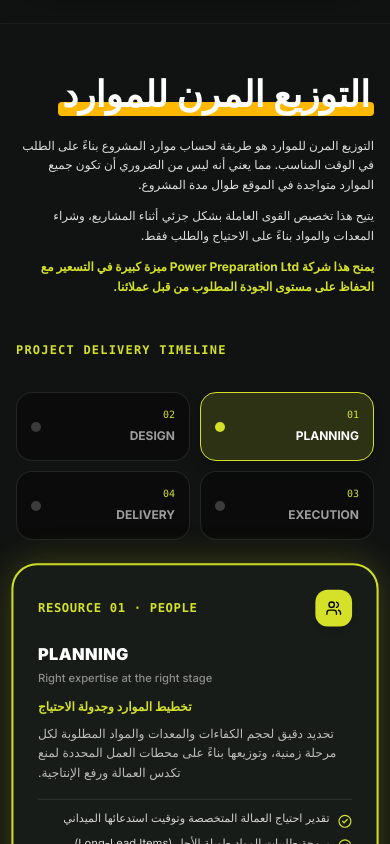
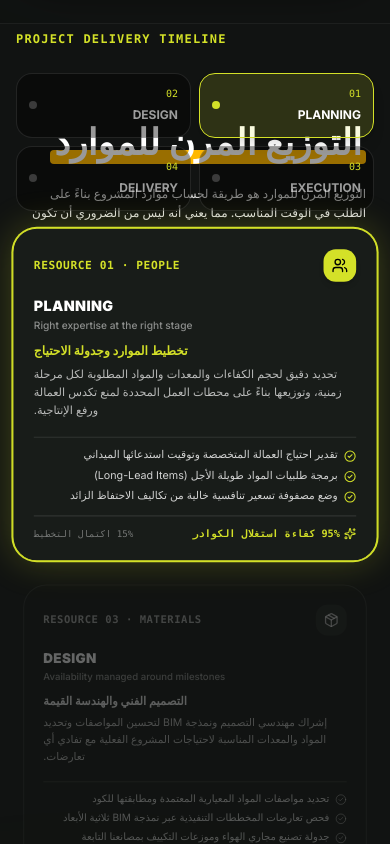
Before and after one commit to ahmedbondok2019/power-react, a React (Vite) app: page /strategy in a window 390 px wide. Shown: the part 4200-5044 px from the top of the page. Built offline with nearby package versions, Linux system fonts and the light colour scheme; a web font is replaced by a local one.

Commit message:
Fix timeline pinning trigger so header scrolls naturally and pinning locks perfectly on the full-screen timeline and cards

```diff
--- a/src/components/strategy/AgileResourcingSection.jsx
+++ b/src/components/strategy/AgileResourcingSection.jsx
@@ -1,4 +1,4 @@
-import React, { useRef, useState, useEffect } from 'react';
+import React, { useRef, useState } from 'react';
 import { gsap } from 'gsap';
 import { ScrollTrigger } from 'gsap/ScrollTrigger';
 import { useGSAP } from '@gsap/react';
@@ -96,20 +96,19 @@ const TIMELINE_STAGES = [
 
 const AgileResourcingSection = () => {
   const [activeIdx, setActiveIdx] = useState(0);
-  const sectionRef = useRef(null);
-  const pinnedContentRef = useRef(null);
+  const triggerContainerRef = useRef(null);
+  const pinnedTimelineRef = useRef(null);
   const scrollTriggerInstanceRef = useRef(null);
-  const isWheelingRef = useRef(false);
 
-  // GSAP ScrollTrigger Pin to lock the viewport and scrub through stages
+  // GSAP ScrollTrigger Pin: Pins ONLY the Timeline & Cards when they arrive in full view
   useGSAP(() => {
     const totalStages = TIMELINE_STAGES.length; // 4
 
     const st = ScrollTrigger.create({
-      trigger: sectionRef.current,
+      trigger: triggerContainerRef.current,
       start: "top top",
-      end: `+=${totalStages * 800}`, // Scroll distance for 4 stages
-      pin: pinnedContentRef.current,
+      end: `+=${totalStages * 800}`,
+      pin: pinnedTimelineRef.current,
       pinSpacing: true,
       scrub: 0.5,
       anticipatePin: 1,
@@ -126,30 +125,7 @@ const AgileResourcingSection = () => {
     return () => {
       st.kill();
     };
-  }, { scope: sectionRef });
-
-  // Direct wheel stepping to smoothly lock & flip between timeline stages
-  const handleWheel = (e) => {
-    if (isWheelingRef.current) return;
-
-    if (Math.abs(e.deltaY) > 20 || Math.abs(e.deltaX) > 20) {
-      const isDown = e.deltaY > 0 || e.deltaX > 0;
-
-      // If scrolling down and haven't reached last stage, or scrolling up and haven't reached first stage
-      if ((isDown && activeIdx < TIMELINE_STAGES.length - 1) || (!isDown && activeIdx > 0)) {
-        e.preventDefault();
-        e.stopPropagation();
-
-        isWheelingRef.current = true;
-        const nextIdx = isDown ? activeIdx + 1 : activeIdx - 1;
-        goToStage(nextIdx);
-
-        setTimeout(() => {
-          isWheelingRef.current = false;
-        }, 400);
-      }
-    }
-  };
+  }, { scope: triggerContainerRef });
 
   const goToStage = (idx) => {
     setActiveIdx(idx);
@@ -166,25 +142,17 @@ const AgileResourcingSection = () => {
 
   return (
     <section
-      ref={sectionRef}
       id="التوزيع-المرن-للموارد"
-      onWheel={handleWheel}
       className="relative w-full bg-[#111312] text-white overflow-hidden select-none border-b border-white/5"
       dir="rtl"
     >
       {/* Ambient Lighting Background */}
-      <div className="absolute top-1/3 right-0 w-[600px] h-[600px] bg-[#D4E128]/5 rounded-full blur-[180px] pointer-events-none -z-0" />
+      <div className="absolute top-1/4 right-0 w-[600px] h-[600px] bg-[#D4E128]/5 rounded-full blur-[180px] pointer-events-none -z-0" />
       <div className="absolute bottom-10 left-10 w-[650px] h-[650px] bg-[#2A352F]/35 rounded-full blur-[180px] pointer-events-none -z-0" />
 
-      {/* Pinned Full Viewport Container (Takes full width, no container box or outer borders) */}
-      <div
-        ref={pinnedContentRef}
-        className="w-full min-h-screen flex flex-col justify-center py-12 sm:py-16 px-4 sm:px-8 lg:px-12 relative z-10"
-      >
-        <div className="max-w-7xl mx-auto w-full">
-
-          {/* Section Header & Strategic Context */}
-          <div className="mb-10 sm:mb-14 text-right space-y-4 max-w-4xl">
+      {/* Part 1: Section Header & Context (Normal page scroll, before pin starts) */}
+      <div className="max-w-7xl mx-auto px-6 pt-24 sm:pt-32 pb-12 relative z-10">
+        <div className="text-right space-y-4 max-w-4xl">
           <SectionTitle title="التوزيع المرن للموارد" theme="dark" />
 
           <div className="space-y-3 text-white/85 text-xs sm:text-sm lg:text-base leading-relaxed font-medium">
@@ -199,17 +167,27 @@ const AgileResourcingSection = () => {
             </p>
           </div>
         </div>
+      </div>
 
+      {/* Part 2: Pinned Timeline & 4 Cards Viewport Container (Triggered & Pinned exclusively on this container) */}
+      <div
+        ref={triggerContainerRef}
+        className="relative w-full z-10"
+      >
+        <div
+          ref={pinnedTimelineRef}
+          className="w-full h-screen min-h-[640px] flex flex-col justify-center px-4 sm:px-8 lg:px-12 py-6 max-w-7xl mx-auto"
+        >
           {/* Timeline Label */}
-          <div className="mb-8 text-left" dir="ltr">
+          <div className="mb-6 text-left" dir="ltr">
             <span className="text-xs font-mono font-black tracking-widest text-[#D4E128] uppercase">
               PROJECT DELIVERY TIMELINE
             </span>
           </div>
 
           {/* Full-Width Interactive Timeline Rail */}
-          <div className="relative mb-12 sm:mb-16 px-4 sm:px-8 hidden md:block" dir="ltr">
-            {/* Background Base Rail Line */}
+          <div className="relative mb-8 sm:mb-12 px-4 sm:px-8 hidden md:block" dir="ltr">
+            {/* Background Rail Line */}
             <div className="absolute top-[18px] left-8 right-8 h-1 bg-white/10 rounded-full" />
 
             {/* Active Glowing Progress Line */}
@@ -218,7 +196,7 @@ const AgileResourcingSection = () => {
               animate={{
                 width: `${(activeIdx / (TIMELINE_STAGES.length - 1)) * 92 + 8}%`
               }}
-              transition={{ duration: 0.4, ease: 'easeInOut' }}
+              transition={{ duration: 0.35, ease: 'easeInOut' }}
             />
 
             {/* 4 Interactive Timeline Milestone Nodes */}
@@ -233,7 +211,7 @@ const AgileResourcingSection = () => {
                     onClick={() => goToStage(idx)}
                     className="flex flex-col items-center group cursor-pointer"
                   >
-                    {/* Glowing Circular Milestone Node */}
+                    {/* Glowing Circular Milestone Dot */}
                     <div
                       className={`w-9 h-9 rounded-full flex items-center justify-center transition-all duration-300 ${
                         isActive
@@ -247,7 +225,7 @@ const AgileResourcingSection = () => {
                     </div>
 
                     {/* Milestone Titles & Subtitle */}
-                    <div className="mt-3.5 text-center space-y-0.5">
+                    <div className="mt-3 text-center space-y-0.5">
                       <h5 className={`text-xs sm:text-sm font-black font-sans tracking-wider transition-colors uppercase ${
                         isActive ? 'text-[#D4E128]' : 'text-white/80 group-hover:text-white'
                       }`}>
@@ -264,14 +242,14 @@ const AgileResourcingSection = () => {
           </div>
 
           {/* Mobile Step Selector Pills */}
-          <div className="md:hidden grid grid-cols-2 gap-2.5 mb-8" dir="rtl">
+          <div className="md:hidden grid grid-cols-2 gap-2 mb-6" dir="rtl">
             {TIMELINE_STAGES.map((stage, idx) => {
               const isActive = idx === activeIdx;
               return (
                 <button
                   key={stage.id}
                   onClick={() => goToStage(idx)}
-                  className={`p-3.5 rounded-2xl text-right transition-all flex items-center justify-between border ${
+                  className={`p-3 rounded-2xl text-right transition-all flex items-center justify-between border ${
                     isActive
                       ? 'bg-[#D4E128]/15 border-[#D4E128] text-white shadow-lg'
                       : 'bg-black/40 border-white/10 text-white/60'
@@ -281,14 +259,14 @@ const AgileResourcingSection = () => {
                     <span className="text-[10px] font-mono text-[#D4E128] block">{stage.number}</span>
                     <span className="text-xs font-bold font-sans uppercase">{stage.stageName}</span>
                   </div>
-                  <div className={`w-2.5 h-2.5 rounded-full ${isActive ? 'bg-[#D4E128]' : 'bg-white/20'}`} />
+                  <div className={`w-2 h-2 rounded-full ${isActive ? 'bg-[#D4E128]' : 'bg-white/20'}`} />
                 </button>
               );
             })}
           </div>
 
-          {/* Full-Width 4 Cards Grid (Seamlessly on background without bounding box) */}
-          <div className="grid grid-cols-1 md:grid-cols-2 lg:grid-cols-4 gap-5 sm:gap-6" dir="ltr">
+          {/* Full-Width 4 Cards Grid taking entire viewport height cleanly */}
+          <div className="grid grid-cols-1 md:grid-cols-2 lg:grid-cols-4 gap-4 sm:gap-6" dir="ltr">
             {TIMELINE_STAGES.map((stage, idx) => {
               const isActive = idx === activeIdx;
               const IconComp = stage.icon;
@@ -302,8 +280,8 @@ const AgileResourcingSection = () => {
                     scale: isActive ? 1.02 : 0.96,
                     y: isActive ? -4 : 0
                   }}
-                  transition={{ duration: 0.35, ease: 'easeOut' }}
-                  className={`relative rounded-3xl p-6 sm:p-7 flex flex-col justify-between transition-all duration-300 cursor-pointer text-left select-none border ${
+                  transition={{ duration: 0.3, ease: 'easeOut' }}
+                  className={`relative rounded-3xl p-5 sm:p-6 flex flex-col justify-between transition-all duration-300 cursor-pointer text-left select-none border ${
                     isActive
                       ? 'bg-[#181C19] border-[#D4E128] shadow-[0_0_35px_rgba(212,225,40,0.25)] ring-1 ring-[#D4E128]'
                       : 'bg-[#141715]/80 border-white/10 hover:border-white/30 hover:opacity-70'
@@ -311,13 +289,13 @@ const AgileResourcingSection = () => {
                 >
                   <div>
                     {/* Top Resource Badge */}
-                    <div className="flex items-center justify-between mb-4">
-                      <span className={`text-xs font-mono font-black tracking-wider uppercase ${
+                    <div className="flex items-center justify-between mb-3.5">
+                      <span className={`text-[11px] font-mono font-black tracking-wider uppercase ${
                         isActive ? 'text-[#D4E128]' : 'text-white/60'
                       }`}>
                         {stage.resourceTag}
                       </span>
-                      <div className={`w-9 h-9 rounded-xl flex items-center justify-center transition-colors ${
+                      <div className={`w-8 h-8 rounded-xl flex items-center justify-center transition-colors ${
                         isActive ? 'bg-[#D4E128] text-black shadow-md' : 'bg-white/5 text-white/60'
                       }`}>
                         <IconComp className="w-4 h-4" />
@@ -325,32 +303,32 @@ const AgileResourcingSection = () => {
                     </div>
 
                     {/* Stage Titles */}
-                    <div className="space-y-1 mb-3">
-                      <h4 className="text-base sm:text-lg font-black font-sans tracking-wide text-white uppercase leading-snug">
+                    <div className="space-y-0.5 mb-2.5">
+                      <h4 className="text-sm sm:text-base font-black font-sans tracking-wide text-white uppercase leading-snug">
                         {stage.stageName}
                       </h4>
-                      <p className="text-[11px] text-white/50 font-medium">
+                      <p className="text-[10px] text-white/50 font-medium">
                         {stage.resourceSubtitle}
                       </p>
                     </div>
 
                     {/* Arabic Title & Context Description */}
-                    <div className="space-y-2 mb-4" dir="rtl">
+                    <div className="space-y-1.5 mb-4" dir="rtl">
                       <h5 className={`text-xs sm:text-sm font-bold transition-colors ${
                         isActive ? 'text-[#D4E128]' : 'text-white/90'
                       }`}>
                         {stage.titleAr}
                       </h5>
-                      <p className="text-xs text-white/70 leading-relaxed line-clamp-3">
+                      <p className="text-[11px] text-white/70 leading-relaxed line-clamp-3">
                         {stage.description}
                       </p>
                     </div>
 
                     {/* Deliverables Checklist */}
-                    <div className="space-y-2 pt-3 border-t border-white/10 mb-4" dir="rtl">
+                    <div className="space-y-1.5 pt-2.5 border-t border-white/10 mb-3" dir="rtl">
                       {stage.deliverables.map((item, dIdx) => (
-                        <div key={dIdx} className="flex items-start gap-2 text-[11px] text-white/80">
-                          <CheckCircle2 className={`w-3.5 h-3.5 shrink-0 mt-0.5 ${
+                        <div key={dIdx} className="flex items-start gap-1.5 text-[10.5px] text-white/80">
+                          <CheckCircle2 className={`w-3 h-3 shrink-0 mt-0.5 ${
                             isActive ? 'text-[#D4E128]' : 'text-white/40'
                           }`} />
                           <span className="leading-tight">{item}</span>
@@ -360,14 +338,14 @@ const AgileResourcingSection = () => {
                   </div>
 
                   {/* Bottom Metric Pill */}
-                  <div className="pt-3 border-t border-white/10 flex items-center justify-between text-xs" dir="rtl">
-                    <div className={`flex items-center gap-1.5 font-bold ${
+                  <div className="pt-2.5 border-t border-white/10 flex items-center justify-between text-xs" dir="rtl">
+                    <div className={`flex items-center gap-1 font-bold ${
                       isActive ? 'text-[#D4E128]' : 'text-white/50'
                     }`}>
-                      <Sparkles className="w-3.5 h-3.5" />
-                      <span className="text-[11px] font-mono">{stage.metric}</span>
+                      <Sparkles className="w-3 h-3" />
+                      <span className="font-mono text-[10px]">{stage.metric}</span>
                     </div>
-                    <span className="text-[10px] font-mono text-white/40">
+                    <span className="text-[9px] font-mono text-white/40">
                       {stage.progressLabel}
                     </span>
                   </div>
```
Lines whose indentation alone changed are shown as unchanged.
